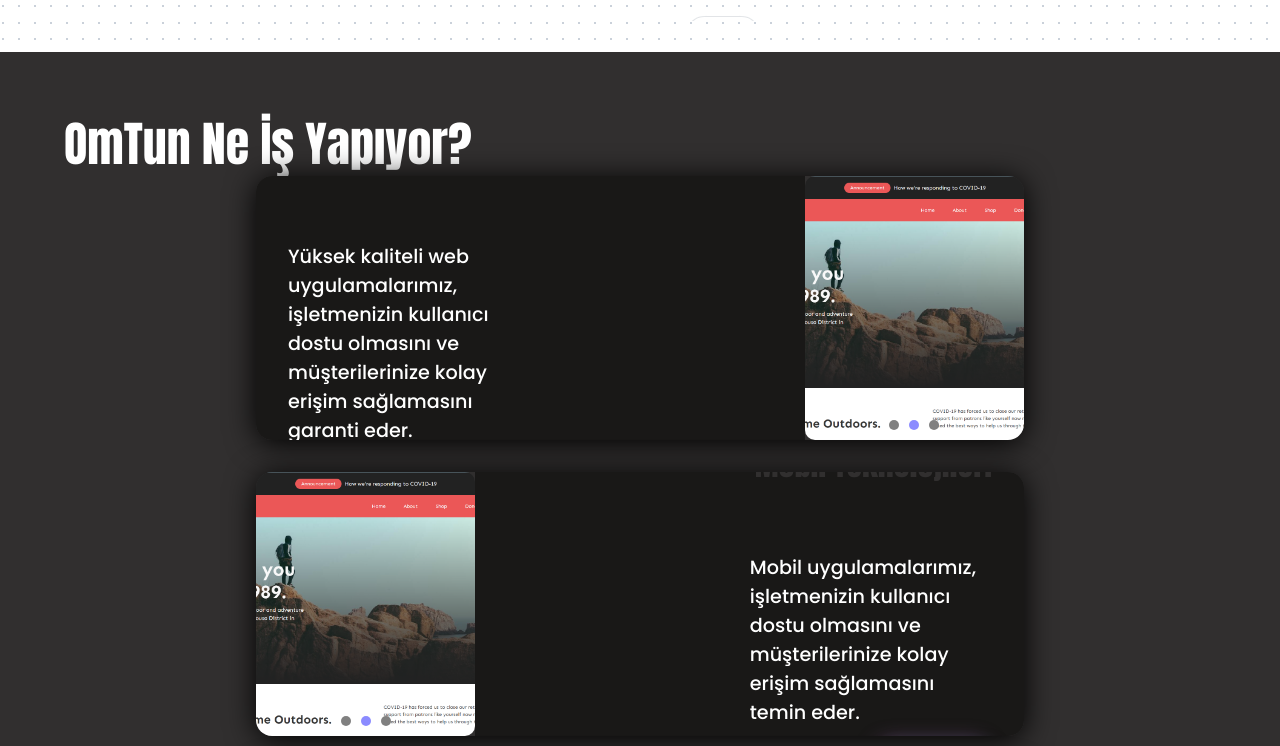
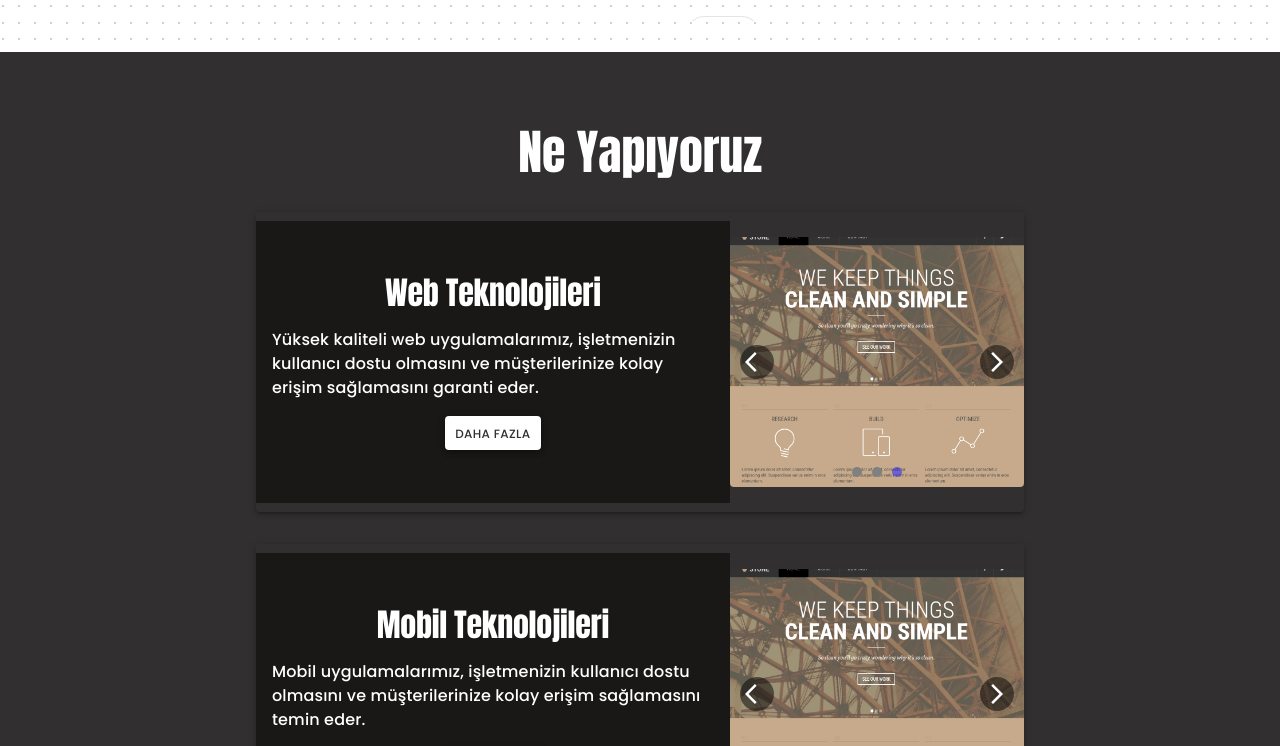
Before and after one commit to Tunacodin/OmtunLabs, a React (Create React App) app: page / in a window 1280 px wide. Shown: the part 1580-2326 px from the top of the page. Built offline with nearby package versions, Linux system fonts and the light colour scheme.

Commit message:
jobs card editted

```diff
--- a/src/components/Carousel.js
+++ b/src/components/Carousel.js
@@ -1,19 +1,19 @@
 import React, { useState, useEffect } from "react";
-import { Box, IconButton } from "@mui/material";
+import { Box, IconButton, useMediaQuery } from "@mui/material";
 import { ArrowBackIos, ArrowForwardIos } from "@mui/icons-material";
 
 const Carousel = ({ images, style }) => {
   const [currentIndex, setCurrentIndex] = useState(0);
+  const isMobile = useMediaQuery((theme) => theme.breakpoints.down("sm"));
 
   useEffect(() => {
     const interval = setInterval(() => {
       setCurrentIndex((prevIndex) =>
         prevIndex === images.length - 1 ? 0 : prevIndex + 1
       );
-    }, 6000); // Change slide every 6 seconds
-
-    return () => clearInterval(interval); // Cleanup interval on component unmount
-  }, [images.length]);
+    }, 3000);
+    return () => clearInterval(interval);
+  }, [currentIndex, images.length]);
 
   const handlePrevious = () => {
     setCurrentIndex((prevIndex) =>
@@ -35,9 +35,14 @@ const Carousel = ({ images, style }) => {
     <Box
       position="relative"
       width="100%"
-      height="100%"
-      margin="auto"
-      style={{ ...style }}
+      height={isMobile ? "150px" : "100%"}
+      sx={{
+        ...style,
+        display: "flex",
+        justifyContent: "center",
+        alignItems: "center",
+        overflow: "hidden",
+      }}
     >
       <IconButton
         onClick={handlePrevious}
@@ -50,7 +55,6 @@ const Carousel = ({ images, style }) => {
           zIndex: 1,
           backgroundColor: "rgba(0, 0, 0, 0.5)",
           color: "white",
-          display: "none",
         }}
       >
         <ArrowBackIos />
@@ -62,8 +66,8 @@ const Carousel = ({ images, style }) => {
         sx={{
           width: "100%",
           height: "100%",
-          objectFit: "cover", // Ensures the image covers the entire area while maintaining aspect ratio
-          transition: "transform 1s ease-in-out", // Slow down transition
+          objectFit: "cover",
+          transition: "transform 1s ease-in-out",
         }}
       />
       <IconButton
@@ -77,7 +81,6 @@ const Carousel = ({ images, style }) => {
           zIndex: 1,
           backgroundColor: "rgba(0, 0, 0, 0.5)",
           color: "white",
-          display: "none",
         }}
       >
         <ArrowForwardIos />
@@ -85,10 +88,10 @@ const Carousel = ({ images, style }) => {
       <Box
         display="flex"
         justifyContent="center"
-        mt={2}
         position="absolute"
         bottom="10px"
         width="100%"
+        sx={{ mt: 2 }}
       >
         {images.map((_, index) => (
           <Box
@@ -101,7 +104,7 @@ const Carousel = ({ images, style }) => {
                 index === currentIndex ? "rgba(25, 25, 255, 0.5)" : "gray",
               borderRadius: "50%",
               cursor: "pointer",
-              margin: "0 5px",
+              mx: "5px",
             }}
           ></Box>
         ))}
--- a/src/components/Jobs.js
+++ b/src/components/Jobs.js
@@ -1,204 +1,187 @@
 import React, { useState, useRef } from "react";
+import { Box, Typography, Button, useMediaQuery, Stack } from "@mui/material";
 import Carousel from "./Carousel";
 import colors from "../consts/colors";
 import darkColors from "../consts/darkColors";
-import Stick from "./Stick";
 import TeklifAl from "./TeklifAl";
 import img1 from "../img/web1.png";
 import img2 from "../img/web2.png";
 import img3 from "../img/web4.png";
 
-
-const Jobs = ({ images, style, h1, p, bg, color, btncolor, features,opacity,alignItems }) => {
+const Jobs = ({
+  images = [img1, img2, img3],
+  style,
+  h1,
+  p,
+  bg,
+  color,
+  btncolor,
+  features,
+}) => {
   const [hover, setHover] = useState(false);
   const [clicked, setClicked] = useState(false);
   const detailsRef = useRef(null);
+  const isMobile = useMediaQuery((theme) => theme.breakpoints.down("sm"));
+  const isTablet = useMediaQuery((theme) =>
+    theme.breakpoints.between("sm", "md")
+  );
 
-  // Placeholder images (replace with actual image props if necessary)
-  images = [img1, img2, img3];
+  const handleMouseEnter = () => setHover(true);
+  const handleMouseLeave = () => !clicked && setHover(false);
+  const handleClick = () => setClicked(!clicked);
 
-  const handleMouseEnter = () => {
-    setHover(true);
-  };
-
-  const handleMouseLeave = () => {
-    if (!clicked) {
-      setHover(false);
-    }
-  };
-
-  const handleClick = () => {
-    setClicked(!clicked);
-  };
+  const containerHeight = isMobile ? "200px" : "250px";
 
   return (
-    <div
-      style={{
-        width: "60%",
-        height: "30%",
+    <Box
+      sx={{
+        width: isMobile ? "90%" : isTablet ? "80%" : "60%",
+        height: containerHeight,
         display: "flex",
+        flexDirection: isMobile ? "column" : "row",
         justifyContent: "center",
         alignItems: "center",
-        flexDirection: "row",
-        boxShadow: "0px 3px 30px rgba(0, 0, 0, 1)",
-        borderRadius: "1rem",
+        boxShadow: 3,
+        borderRadius: 1,
         position: "relative",
         overflow: "hidden",
         ...style,
       }}
     >
-      {/* Sol taraftaki içerik */}
-      <div // Kapsayıcı Div - Now position relative
+      <Box
         ref={detailsRef}
-        style={{
-          width: "100%",
-          height: "100%",
+        sx={{
+          width: isMobile ? "100%" : "60%",
+          height: containerHeight,
           backgroundColor: darkColors.black,
           display: "flex",
           justifyContent: "center",
           alignItems: "center",
-          flexDirection: "row",
+          flexDirection: "column",
           position: "relative",
           overflow: "hidden",
+          p: 2,
         }}
       >
-
-
-
-        <div
-          style={{
-            height: "100%",
-            padding: "2rem",
-            zIndex: 1,
-            display: "flex",
-            flexDirection: "column",
-            alignItems: alignItems,
-            justifyContent: "center",
-          }}
-        >
-          <h1
-            style={{
-              fontSize: "2rem",
+        <Typography
+          variant="h2"
+          sx={{
             fontFamily: "Anton",
-              color: colors.black,
-              textAlign: "start",
-              paddingBottom: "1.5rem",
+            color: colors.white,
+            pb: 2,
+            fontSize: isMobile ? "1.5rem" : "2rem",
           }}
         >
           {h1}
-          </h1>
-          <p
-            style={{
-              width: "50%",
+        </Typography>
+        <Typography
+          variant="body1"
+          sx={{
+            width: "100%",
             fontFamily: "Poppins",
-              fontWeight: "500",
+            fontWeight: 500,
             color: colors.white,
-              textAlign: "start",
-              fontSize: "1.2rem",
+            fontSize: isMobile ? "0.875rem" : "1rem",
           }}
         >
           {p}
-          </p>
-          <button
-            style={{
+        </Typography>
+        <Button
+          onMouseEnter={handleMouseEnter}
+          onMouseLeave={handleMouseLeave}
+          onClick={handleClick}
+          sx={{
             color: hover ? color : colors.black,
-              width:"7rem",
-              borderRadius: "1rem",
-              padding: ".6rem",
+            width: "6rem",
+            borderRadius: 1,
+            padding: ".4rem",
             border: "none",
             cursor: "pointer",
             fontFamily: "Poppins",
-              fontWeight: "500",
-              fontSize: "1rem",
-              boxShadow:
-                "4px 4px 20px rgba(10, 110, 110, 0.5), -4px -4px 20px rgba(190, 120, 210, .5)",
+            fontWeight: 500,
+            fontSize: "0.75rem",
+            boxShadow: 4,
             backgroundColor: hover ? bg : colors.white,
             backgroundColor: clicked ? bg : colors.white,
             transition: "background-color 0.5s ease-in-out",
+            mt: 2,
           }}
-            onMouseEnter={handleMouseEnter}
-            onMouseLeave={handleMouseLeave}
-            onClick={handleClick}
         >
           Daha Fazla
-          </button>
-        </div>
+        </Button>
+      </Box>
 
+      <Box
+        sx={{
+          width: isMobile ? "100%" : "40%",
+          height: containerHeight,
+          mt: isMobile ? 2 : 0,
+        }}
+      >
+        <Carousel
+          images={images}
+          style={{ height: "100%", overflow: "hidden", borderRadius: 1 }}
+        />
+      </Box>
 
-      </div>
-
-      {/* Sağ taraftaki carousel */}
-      <div style={{ width: "40%", height: "100%", }}>
-        <Carousel
-
-          images={images}
-          style={{ height: "100%", overflow: "hidden", borderRadius: 10,opacity: opacity}}
-        />
-      </div>
-
-      <div
-        style={{
+      <Box
+        sx={{
           position: "absolute",
           top: 0,
-          right:
-            hover || clicked
-              ? -16
-              : `-${detailsRef.current?.offsetWidth || 0}px`,
-          width: "45%",
-          height: "100%",
-          backgroundColor: "rgba(0, 0, 0, 0.8)", // Arkaplan rengini biraz daha şeffaf yaptım
+          right: hover || clicked ? 0 : `-${detailsRef.current?.offsetWidth}px`,
+          width: isMobile ? "100%" : "45%",
+          height: containerHeight,
+          backgroundColor: "rgba(0, 0, 0, 0.8)",
           color: "white",
           display: "flex",
-          flexDirection: "row",
-          justifyContent: "center", // Butonu alta hizalamak için
-          alignItems: "center",
+          flexDirection: "column",
+          justifyContent: "space-between",
           transition: "right 0.7s ease-in-out, opacity 0.8s ease-in-out",
           opacity: hover || clicked ? 1 : 0,
           zIndex: 2,
-          borderRadius: "0 1rem 1rem 0", // Sağ alt ve sağ üst köşelere yuvarlatma ekledim
+          borderRadius: isMobile ? "0" : "0 1rem 1rem 0",
+          p: 2,
         }}
       >
-        <div style={{ display: "flex", flexDirection: "column" }}>
-          {" "}
-          {/* İki sütun için flexbox */}
+        <Box
+          sx={{
+            display: "flex",
+            flexDirection: "column",
+            gap: 1,
+            overflowY: "auto",
+            maxHeight: isMobile ? "70%" : "80%",
+          }}
+        >
           <ul
             style={{
               listStyleType: "disc",
               paddingLeft: "1.5rem",
-              marginRight: "2rem",
               fontFamily: "Poppins",
+              fontSize: isMobile ? "0.75rem" : "1rem",
             }}
           >
-            {" "}
-            {/* Sol sütun */}
-            {features
-              .slice(0, Math.ceil(features.length / 2))
-              .map((feature, index) => (
-                <li key={index}>{feature}</li>
+            {features.map((feature, index) => (
+              <li key={index} style={{ marginBottom: "0.5rem" }}>
+                {feature}
+              </li>
             ))}
           </ul>
-          <ul style={{ listStyleType: "disc", paddingLeft: "1.5rem" }}>
-            {" "}
-            {/* Sağ sütun */}
-            {features
-              .slice(Math.ceil(features.length / 2))
-              .map((feature, index) => (
-                <li key={index}>{feature}</li>
-              ))}
-          </ul>
-        </div>
+        </Box>
 
-        <div
-          style={{
+        <Stack
+          sx={{
             alignSelf: "flex-end",
-            marginRight: "1rem",
-            marginBottom: "1rem",
+            mr: 1,
+            mb: 1,
+            width: "100%",
           }}
+          direction={isMobile ? "row" : "column"}
+          justifyContent="flex-end"
         >
           <TeklifAl btncolor={btncolor} />
-        </div>
-      </div>
-    </div>
+        </Stack>
+      </Box>
+    </Box>
   );
 };
 
--- a/src/components/TeklifAl.js
+++ b/src/components/TeklifAl.js
@@ -28,7 +28,7 @@ const StyledButtonLink = styled(ScrollLink)(({ theme, btncolor }) => ({
   transition: "background-size 0.6s ease-in-out",
 
   ":hover": {
-    color:colors.black,
+    color: colors.black,
     backgroundSize: "100% 100%",
   },
 }));
--- a/src/components/WhatWeDo.js
+++ b/src/components/WhatWeDo.js
@@ -1,66 +1,49 @@
-import React, { useRef, useState } from "react";
+import React from "react";
+import { Box, Typography, useMediaQuery } from "@mui/material";
 import Jobs from "./Jobs";
 import colors from "../consts/colors";
-import darkColors from "../consts/darkColors";
 
 const WhatWeDo = ({ style }) => {
-    const [hover, setHover] = useState(false);
-    const [clicked, setClicked] = useState(false);
-    const detailsRef = useRef(null);
+  const isMobile = useMediaQuery((theme) => theme.breakpoints.down("sm"));
+  const isTablet = useMediaQuery((theme) =>
+    theme.breakpoints.between("sm", "md")
+  );
 
+  const jobsContainerHeight = isMobile ? "250px" : "300px"; // Increased height
 
-    const handleMouseEnter = () => {
-      setHover(true);
-    };
-
-    const handleMouseLeave = () => {
-      if (!clicked) {
-        setHover(false);
-      }
-    };
-
-    const handleClick = () => {
-      setClicked(!clicked);
-    };
   return (
-    <div
-      style={{
+    <Box
+      sx={{
         width: "100%",
-        height: "110vh",
+        minHeight: "110vh",
         backgroundColor: colors.black,
         display: "flex",
-        justifyContent: "center",
+        flexDirection: "column",
         alignItems: "center",
-        flexDirection: "column",
-        gap: "2rem",
-        position: "relative",
-        paddingTop: "7rem",
-        paddingBottom: "5rem",
+        gap: 4,
+        pt: 9,
+        pb: 6,
         ...style,
       }}
     >
-      <h1
-        style={{
-          fontSize: "3rem",
+      <Typography
+        variant="h3"
+        sx={{
           fontFamily: "Anton",
           color: colors.white,
-          textAlign: "start",
-          position: "absolute",
-          top: "1.5rem",
-          left: "4rem",
+          textAlign: "center",
         }}
       >
-        OmTun Ne İş Yapıyor?
-      </h1>
+        Ne Yapıyoruz
+      </Typography>
 
       <Jobs
-        color={"white"}
+        alignItems="flex-end"
+        color="white"
         btncolor={colors.white}
         bg={colors.red}
-        h1={"Web Teknolojileri"}
-        p={
-          "Yüksek kaliteli web uygulamalarımız, işletmenizin kullanıcı dostu olmasını ve müşterilerinize kolay erişim sağlamasını garanti eder."
-        }
+        h1="Web Teknolojileri"
+        p="Yüksek kaliteli web uygulamalarımız, işletmenizin kullanıcı dostu olmasını ve müşterilerinize kolay erişim sağlamasını garanti eder."
         features={[
           "SEO Optimizasyonu",
           "Arka Uç Desteği",
@@ -70,15 +53,19 @@ const WhatWeDo = ({ style }) => {
           "Tarayıcılar Arası Uyumluluk",
           "Ölçeklenebilirlik",
         ]}
+        style={{
+          flexDirection: isMobile ? "column" : "row",
+          height: jobsContainerHeight,
+          mb: isMobile ? 4 : 0, // Add margin bottom for spacing in mobile view
+        }}
       />
+
       <Jobs
-        alignItems={"flex-end"}
+        alignItems="flex-end"
         btncolor={colors.white}
         bg={colors.yellow}
-        h1={"Mobil Teknolojileri"}
-        p={
-          "Mobil uygulamalarımız, işletmenizin kullanıcı dostu olmasını ve müşterilerinize kolay erişim sağlamasını temin eder."
-        }
+        h1="Mobil Teknolojileri"
+        p="Mobil uygulamalarımız, işletmenizin kullanıcı dostu olmasını ve müşterilerinize kolay erişim sağlamasını temin eder."
         features={[
           "Mobil Öncelikli Tasarım",
           "Push bildirimleri",
@@ -86,23 +73,31 @@ const WhatWeDo = ({ style }) => {
           "Güvenlik özellikleri",
           "API'lerle entegrasyon",
         ]}
-        style={{ flexDirection: "row-reverse" }}
+        style={{
+          flexDirection: isMobile ? "column" : "row",
+          height: jobsContainerHeight,
+          mb: isMobile ? 4 : 0, // Add margin bottom for spacing in mobile view
+        }}
       />
+
       <Jobs
+        alignItems="flex-end"
         btncolor={colors.white}
         bg={colors.green}
-        h1={"Masaüstü Uygulamaları"}
-        p={
-          "Üstün masaüstü uygulamalarımız, işletmenizin kullanıcı dostu olmasını ve kullanıcılarınıza kolay erişim sağlamasını sağlar."
-        }
+        h1="Masaüstü Uygulamaları"
+        p="Üstün masaüstü uygulamalarımız, işletmenizin kullanıcı dostu olmasını ve kullanıcılarınıza kolay erişim sağlamasını sağlar."
         features={[
           "Çoklu Pencere Desteği",
           "Yüksek performans",
           "Veri güvenliği",
           "Masaüstü Özellikleriyle Entegrasyon",
         ]}
+        style={{
+          flexDirection: isMobile ? "column" : "row",
+          height: jobsContainerHeight,
+        }}
       />
-    </div>
+    </Box>
   );
 };
 
--- a/src/pages/LandingPage.js
+++ b/src/pages/LandingPage.js
@@ -18,8 +18,6 @@ const LandingPage = () => {
       <HeroBody id="hero-body" />
       <WhatWeDo id="what-we-do" />
       <Customer id="customer" />
-      <OpenSource id="open-source" />
-
       <ContactUs id="contact-us" />
       <Footer />
     </div>
```
Also changed, not shown: src/components/Social.js (+4 -4 lines). Lines whose indentation alone changed are shown as unchanged.
